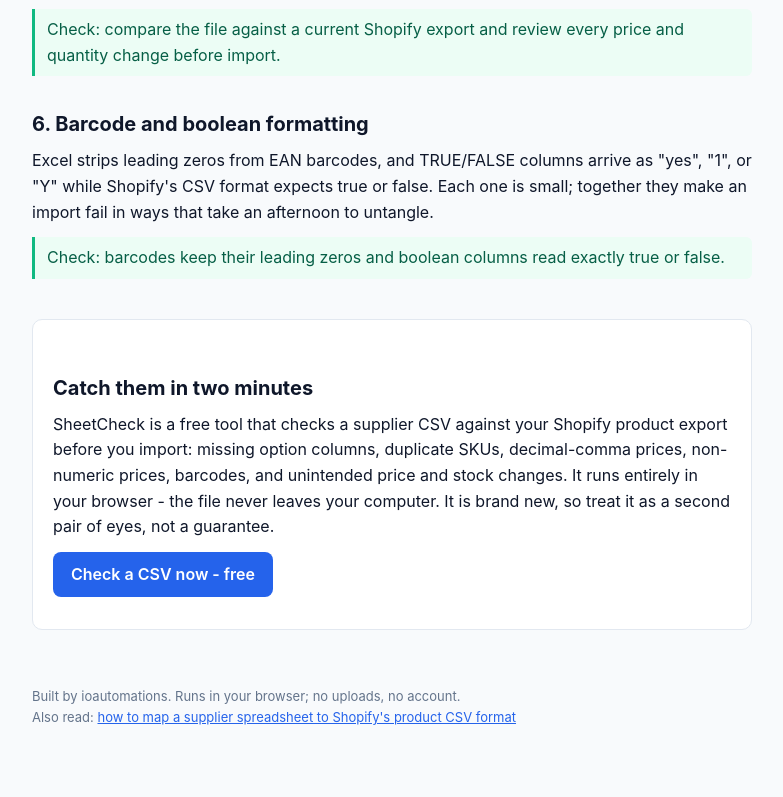
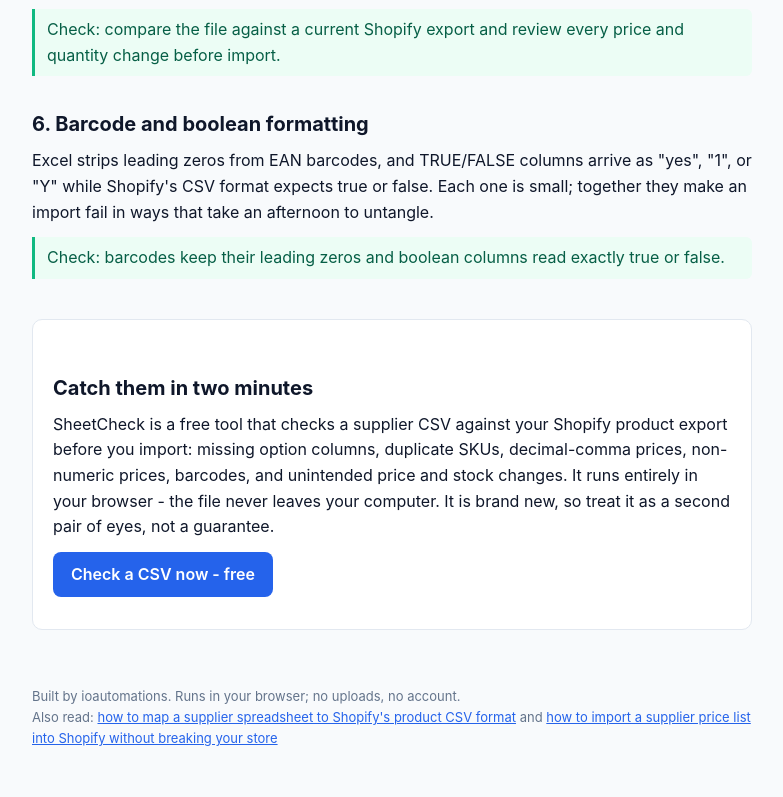
Before and after one commit to izackolson5-cyber/sheetcheck, a plain HTML site: page guide.html in a window 1280 px wide. Shown: the part 1463-2260 px from the top of the page, without its empty margins (248-1031 px from the left). Before the commit the page ends 2239 px from the top, so only its background shows below. Drawn offline with Linux system fonts and the light colour scheme.

Commit message:
Update footer with additional resource link
Added a link to import a supplier price list into Shopify.

```diff
--- a/guide.html
+++ b/guide.html
@@ -62,6 +62,6 @@ footer a{color:#2563eb}
 <p><a href="/sheetcheck/">Check a CSV now - free</a></p>
 </div>
 </main>
-<footer>Built by ioautomations. Runs in your browser; no uploads, no account.<br>Also read: <a href="/sheetcheck/map-supplier-csv.html">how to map a supplier spreadsheet to Shopify's product CSV format</a></footer>
+<footer>Built by ioautomations. Runs in your browser; no uploads, no account.<br>Also read: <a href="/sheetcheck/map-supplier-csv.html">how to map a supplier spreadsheet to Shopify's product CSV format</a> and <a href="/sheetcheck/import-supplier-price-list.html">how to import a supplier price list into Shopify without breaking your store</a></footer>
 </body>
 </html>
```
